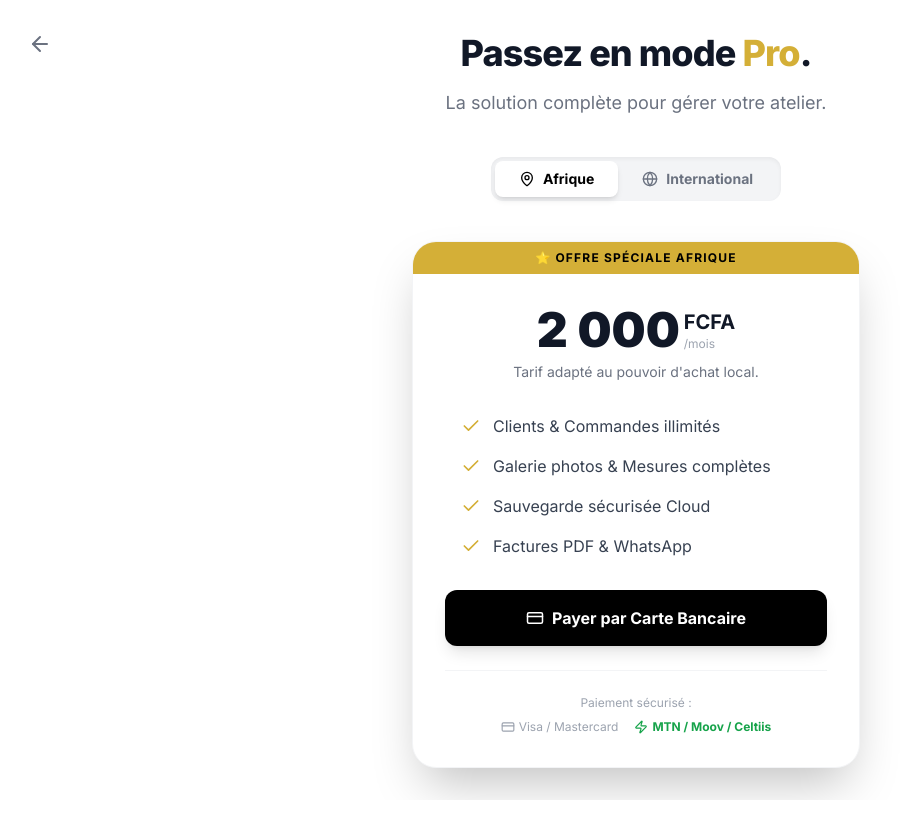
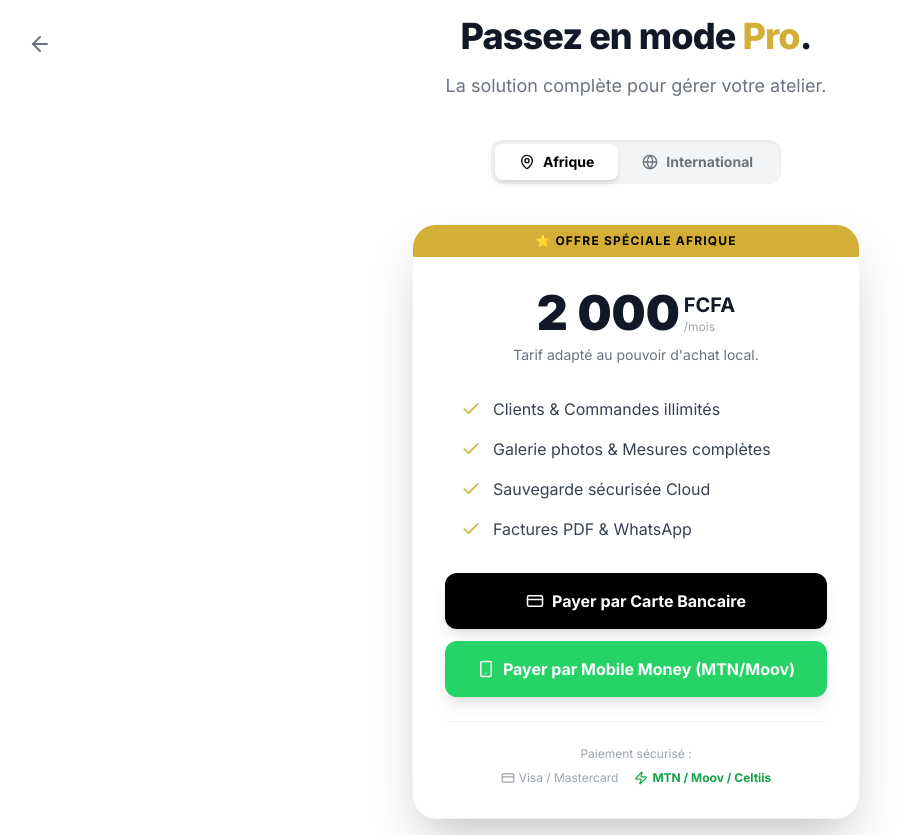
Before and after one commit to heritagevodun-del/couture-os, a Next.js app: page /pricing in a window 1280 px wide. Shown: the whole page, without its empty margins (4-904 px from the left). Before the commit the page ends 800 px from the top, so only its background shows below. Built offline with nearby package versions, Linux system fonts and the light colour scheme; no server answers.

Commit message:
fix(ux): always show kkiapay button and redirect to login if unauthenticated

```diff
--- a/app/pricing/page.tsx
+++ b/app/pricing/page.tsx
@@ -13,6 +13,7 @@ import {
   MapPin,
   Loader2,
   Zap,
+  Smartphone, // ✅ Ajout de l'icône Smartphone ici
 } from "lucide-react";
 import Link from "next/link";
 
@@ -171,13 +172,26 @@ export default function PricingPage() {
               )}
             </button>
 
-            {zone === "africa" && userId && (
+            {/* ✅ CORRECTION ICI : Toujours afficher le bouton en Afrique */}
+            {zone === "africa" && (
+              userId ? (
+                // Si connecté, on affiche le vrai composant Kkiapay
                 <KkiapayButton
                   amount={2000}
                   email={userEmail}
                   fullName={userName}
                   userId={userId}
                 />
+              ) : (
+                // Si NON connecté, on affiche un faux bouton qui redirige vers le login
+                <button
+                  onClick={() => router.push("/login?next=/pricing")}
+                  className="w-full mt-3 bg-[#25D366] text-white font-bold py-4 rounded-xl hover:opacity-90 transition-opacity flex items-center justify-center gap-2 shadow-lg"
+                >
+                  <Smartphone size={18} />
+                  Payer par Mobile Money (MTN/Moov)
+                </button>
+              )
             )}
           </div>
 
```
Lines whose indentation alone changed are shown as unchanged.
